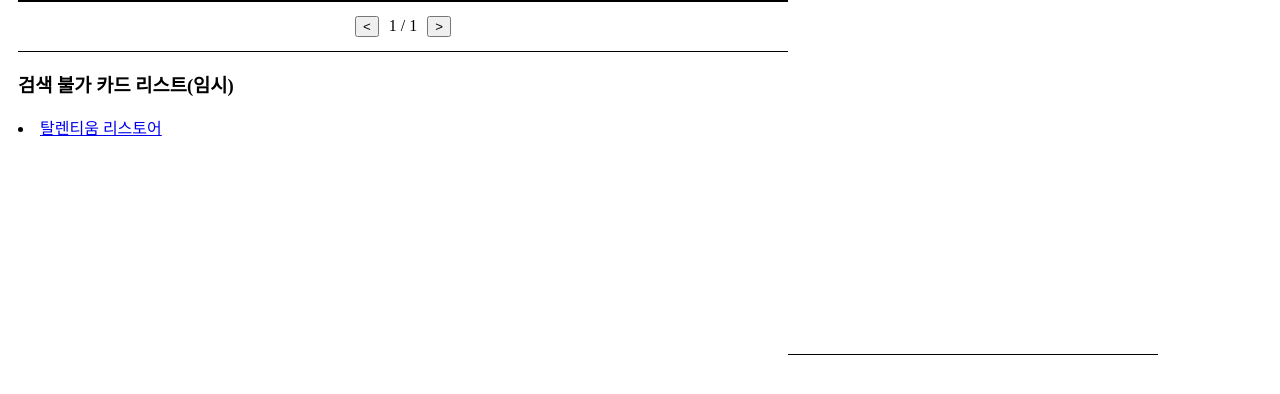
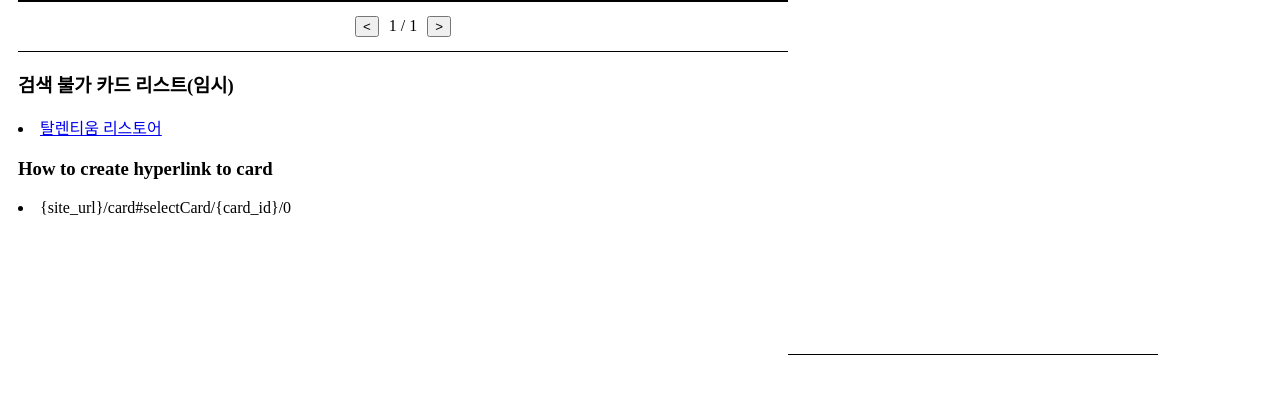
Before and after one commit to ryj0902/kanadb, a Django app: page /ko/card/ in a window 1280 px wide. Shown: the part 277-671 px from the top of the page. Run offline with Django 4.2, Linux system fonts and the light colour scheme; data that the repository does not hold is empty.

Commit message:
* add guide of card hyperlink

```diff
--- a/templates/card/index.html
+++ b/templates/card/index.html
@@ -103,9 +103,10 @@
             </div>
 
             <h3>{%trans "검색 불가 카드 리스트(임시)" %}</h3>
-            <li>
-                <a href="javascript:void(0);" onclick="selectCard(2100330, 0)">{% trans "탈렌티움 리스토어" %}</a>
-            </li>
+            <li><a href="javascript:void(0);" onclick="selectCard(2100330, 0)">{% trans "탈렌티움 리스토어" %}</a></li>
+
+            <h3>How to create hyperlink to card</h3>
+            <li>{site_url}/card#selectCard/{card_id}/0</li>
 
         </div>
 
```
